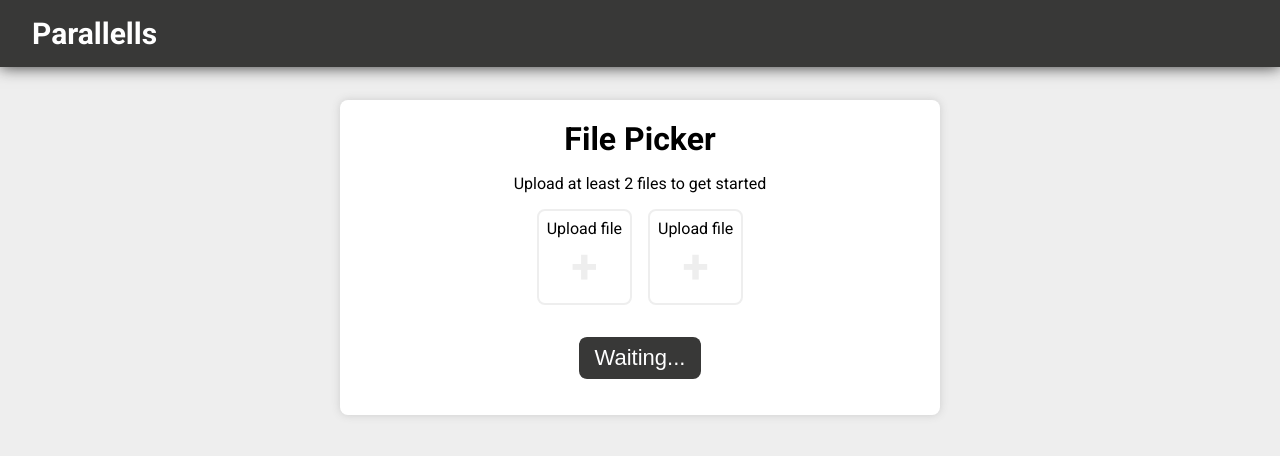
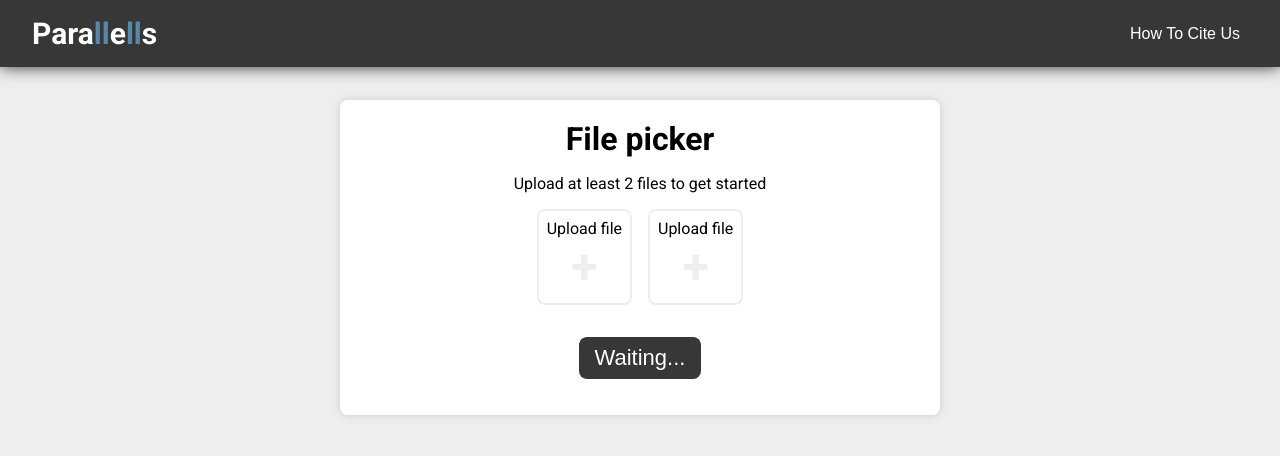
Before and after one commit to MGelein/parallells, a React (Create React App) app: page / in a window 1280 px wide. Shown: the top 456 px of the page. Built offline with nearby package versions, Linux system fonts and the light colour scheme.

Commit message:
feat: added the credits screen

```diff
--- a/src/Button.scss
+++ b/src/Button.scss
@@ -20,16 +20,6 @@
         }
     }
 
-    &.primary{
-        background: var(--color-background-dark);
-        color: var(--color-font-light);
-    }
-
-    &.secondary{
-        background: var(--color-font-light);
-        color: var(--color-font-dark);
-        border: 2px solid var(--color-font-dark);
-    }
 
     &.large{
         font-size: 2.2rem;
@@ -42,4 +32,26 @@
         border-radius: 0.4rem;
     }
 
+    &.primary{
+        background: var(--color-background-dark);
+        color: var(--color-font-light);
+    }
+
+    &.secondary{
+        background: var(--color-font-light);
+        color: var(--color-font-dark);
+        border: 2px solid var(--color-font-dark);
+    }
+
+    &.nav{
+        width: auto;
+        box-shadow: none;
+        position: static;
+        transition: opacity 0.2s ease-in-out;
+
+        &:hover{
+            transform: none;
+            opacity: 0.5;
+        }
+    }
 }
--- a/src/Button.tsx
+++ b/src/Button.tsx
@@ -10,7 +10,7 @@
     label: string,
     size: 'small' | 'large',
     onClick: () => void,
-    type?: 'primary' | 'secondary',
+    type?: 'primary' | 'secondary' | 'nav',
     disabled?: boolean,
 }) {
     const disabledClass = disabled ? 'disabled' : '';
--- a/src/Content.tsx
+++ b/src/Content.tsx
@@ -4,13 +4,15 @@
 import Texts from './Texts';
 
 import './Content.scss'
+import Credits from './Credits';
 
 function Content() {
-    const { mode } = useContext(DataContext);
+    const { mode, credits } = useContext(DataContext);
     console.log(mode);
     return (<div className="content">
         {mode === 'filepicker' && <FilePicker />}
         {mode === 'text' && <Texts />}
+        {credits && <Credits />}
     </div>)
 }
 
--- /dev/null
+++ b/src/Credits.scss
@@ -0,0 +1,76 @@
+.credits{
+    position: absolute;
+    inset: 0;
+    display: flex;
+    align-items: center;
+    justify-content: center;
+    overflow: hidden;
+
+    &.opening{
+        animation: fadeIn 0.5s ease-in-out forwards;
+
+        .credits__popover{
+            animation: slideIn 0.5s ease-in-out forwards;
+        }
+    }
+
+    &.open{
+        background: rgba(0, 0, 0, 0.6);
+    }
+
+    &.closing{
+        animation: fadeOut 0.5s ease-in-out forwards;
+
+        .credits__popover{
+            animation: slideOut 0.5s ease-in-out forwards;
+        }
+    }
+
+    &__popover{
+        max-width: 64rem;
+        min-height: 36rem;
+        background: white;
+        border-radius: 0.8rem;
+        box-shadow: 0 0 1.5em #333;
+        padding: 2.4rem;
+        display: flex;
+        flex-direction: column;
+        justify-content: space-between;
+
+        p{
+            margin-top: 0.8rem;
+        }
+
+        code{
+            display: block;
+            margin-top: 0.8rem;
+            background: var(--color-background-light);
+            padding: 0.4rem;
+        }
+
+        &__button{
+            display: flex;
+            justify-content: center;
+        }
+    }
+
+    @keyframes fadeIn{
+        0% {
+            background: transparent;
+        }
+
+        100%{
+            background: rgba(0, 0, 0, 0.5);
+        }
+    }
+
+    @keyframes fadeOut{
+        0%{
+            background: rgba(0, 0, 0, 0.5);
+        }
+
+        100%{
+            background: transparent;
+        }
+    }
+}
--- /dev/null
+++ b/src/Credits.tsx
@@ -0,0 +1,39 @@
+import { useEffect, useContext, useState } from 'react';
+import { DataContext } from './DataContext';
+
+import './Credits.scss';
+import Button from './Button';
+
+type AnimState = 'opening' | 'open' | 'closing';
+
+function Credits() {
+    const { setCredits } = useContext(DataContext);
+    const [state, setState] = useState<AnimState>('opening');
+
+    useEffect(() => {
+        if (state === 'opening') setTimeout(() => setState('open'), 500);
+        if (state === 'closing') setTimeout(() => {
+            setCredits(false);
+        }, 500);
+    }, [state, setCredits]);
+
+    return (<div className={`credits ${state}`}>
+        <div className="credits__popover">
+            <div className="credits__popover__text">
+                <h1>How to cite us</h1>
+                <p>This project was supervised by Dr. Hilde de Weerdt, and coded by Mees Gelein for Leiden University.</p>
+                <p>This tool is part of the <a href="https://dh.chinese-empires.eu/markus/beta/">MARKUS</a> suite of tools, which also
+                    contains <a href="https://dh.chinese-empires.eu/zgzy">ZGZY</a> and <a href="https://dh.chinese-empires.eu/comparativus/">Comparativus</a></p>
+                <p>To cite us, please use the following bibliographic information:</p>
+                <code>[ENTER INFORMATION]</code>
+            </div>
+            <div className="credits__popover__button">
+                <Button label="Close" size="large" onClick={() => {
+                    setState('closing');
+                }} />
+            </div>
+        </div>
+    </div>);
+}
+
+export default Credits;
--- a/src/DataContext.tsx
+++ b/src/DataContext.tsx
@@ -10,6 +10,9 @@
 
     files: FileSummary[],
     setFiles: React.Dispatch<React.SetStateAction<FileSummary[]>>
+
+    credits: boolean,
+    setCredits: React.Dispatch<React.SetStateAction<boolean>>
 }
 
 const defaultSettings: defaultType = {
@@ -18,6 +21,9 @@
 
     files: [],
     setFiles: () => { },
+
+    credits: false,
+    setCredits: () => { },
 }
 
 export const DataContext = createContext(defaultSettings)
@@ -27,11 +33,13 @@
 }) {
     const [mode, setMode] = useState<Mode>('filepicker');
     const [files, setFiles] = useState<FileSummary[]>([]);
+    const [credits, setCredits] = useState(false);
 
 
     return (<DataContext.Provider value={{
         mode, setMode,
-        files, setFiles
+        files, setFiles,
+        credits, setCredits
     }}>
         {children}
     </DataContext.Provider>)
--- a/src/FilePicker.tsx
+++ b/src/FilePicker.tsx
@@ -37,7 +37,7 @@
     }
 
     return (<div className={`file-picker ${exiting ? 'exit' : ''}`}>
-        <h1 className="file-picker__header">File Picker</h1>
+        <h1 className="file-picker__header">File picker</h1>
         <span className="file-picker__instruction">{getInstruction()}</span>
         <div className="file-picker__content">
             {files.map((_, index) => {
--- a/src/Nav.scss
+++ b/src/Nav.scss
@@ -11,5 +11,17 @@
 
     .logo{
         font-size: 3rem;
+
+        em {
+            font-style: normal;
+            color: var(--color-accent);
+        }
+    }
+
+    &__controls{
+        position: static;
+        display: flex;
+        justify-content: center;
+        align-items: center;
     }
 }
--- a/src/Nav.tsx
+++ b/src/Nav.tsx
@@ -1,10 +1,15 @@
+import { useContext } from 'react'
+import Button from './Button'
+import { DataContext } from './DataContext'
+
 import './Nav.scss'
 
 function Nav() {
+    const { setCredits } = useContext(DataContext)
     return (<nav className="nav">
-        <h1 className="logo">Parallells</h1>
-        <div className="controls">
-
+        <h1 className="logo">Para<em>ll</em>e<em>ll</em>s</h1>
+        <div className="nav__controls">
+            <Button label="How To Cite Us" size="small" type="nav" onClick={() => { setCredits(true) }} />
         </div>
     </nav>)
 }
--- a/src/index.scss
+++ b/src/index.scss
@@ -11,10 +11,11 @@
 }
 
 :root{
-  --color-background-dark: #383837;
+  --color-background-dark: #373738;
   --color-background-light: #eee;
-  --color-font-dark: #414140;
+  --color-font-dark: #414142;
   --color-font-light: white;
+  --color-accent: #5788a8;
 
   font-size: 10px;
   font-family: 'Roboto', sans-serif;
```
